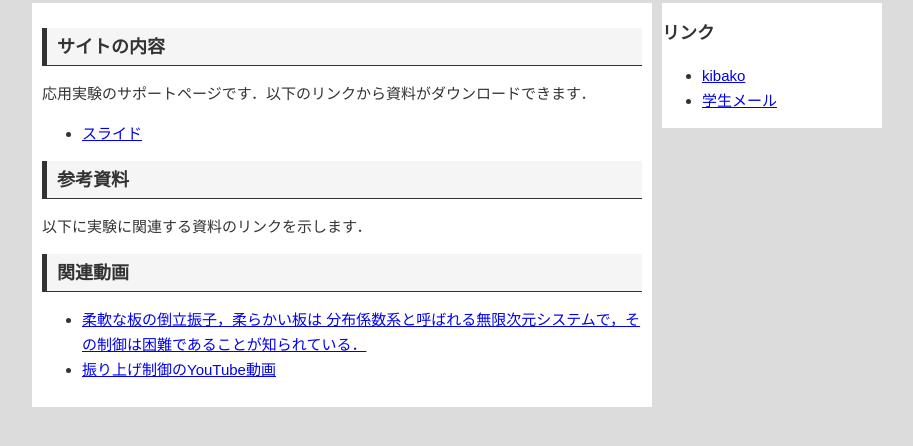
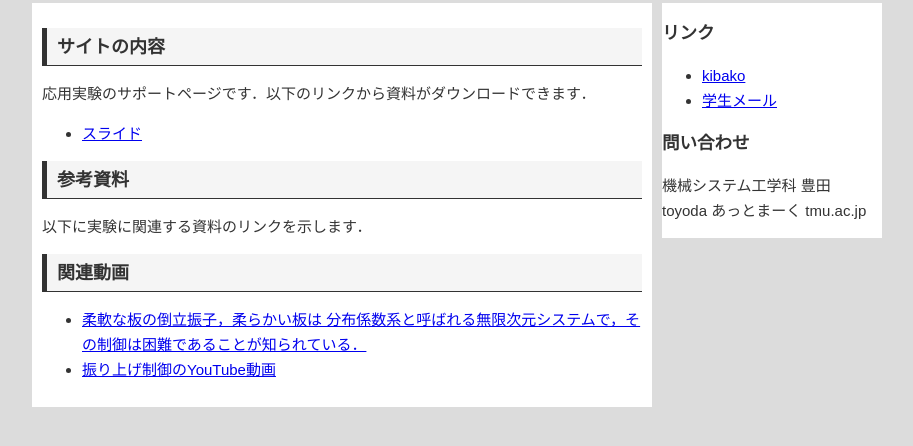
Before and after one commit to mitsuru626/mitsuru626.github.io, a plain HTML site: page index.html in a window 1280 px wide. Shown: the part 142-588 px from the top of the page, without its empty margins (183-1096 px from the left). Drawn offline with Linux system fonts and the light colour scheme.

Commit message:
Add files via upload

```diff
--- a/index.html
+++ b/index.html
@@ -39,6 +39,8 @@
             <li><a href="https://kibaco.tmu.ac.jp/portal">kibako</a></li>
             <li><a href="https://www.outlook.com/owa/ed.tmu.ac.jp">学生メール</a></li>
 					</ul>
+				<h3>問い合わせ</h3>
+				<p>機械システム工学科 豊田 <br> toyoda あっとまーく tmu.ac.jp</p>
 			</div>
 		</div>
 	</div>
```
